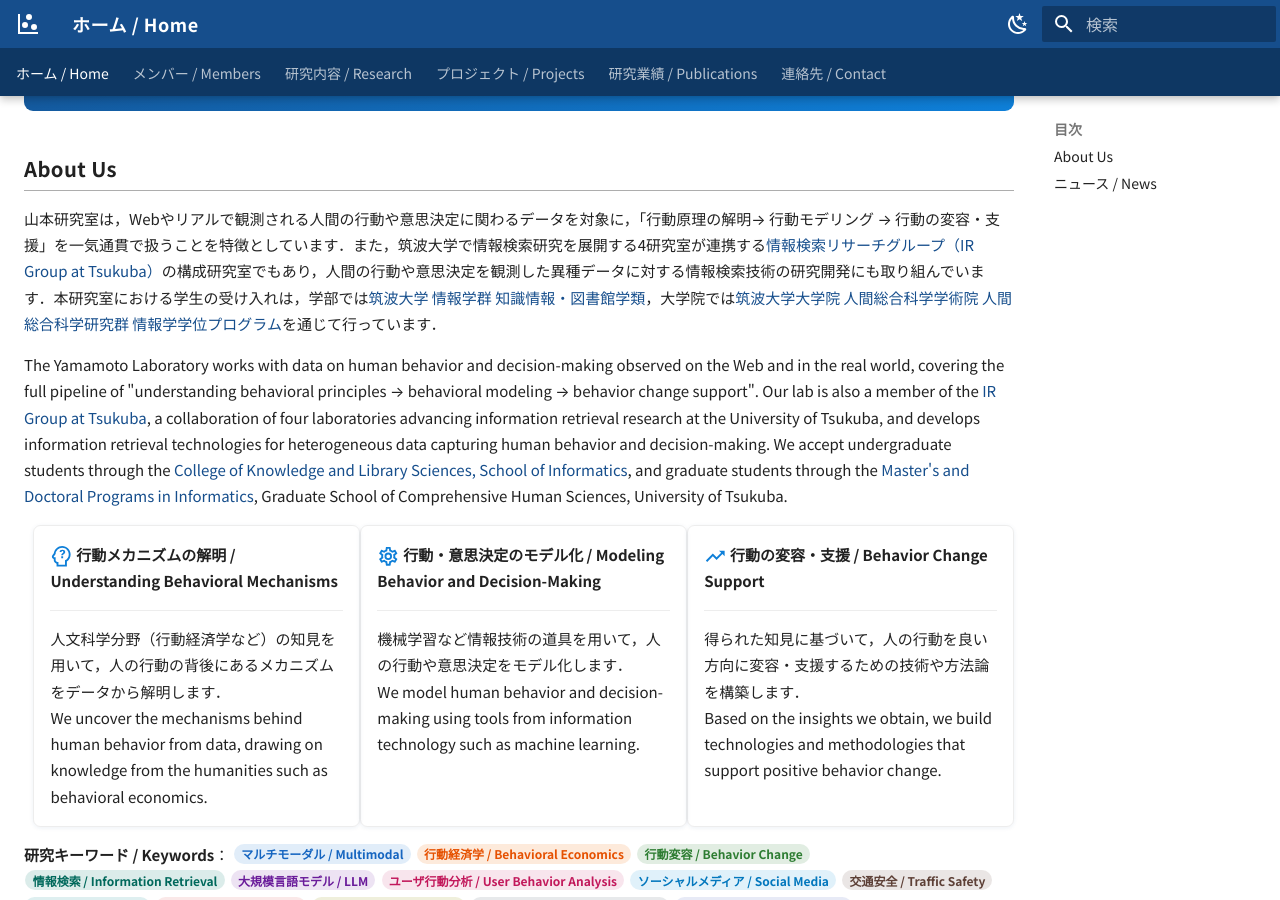
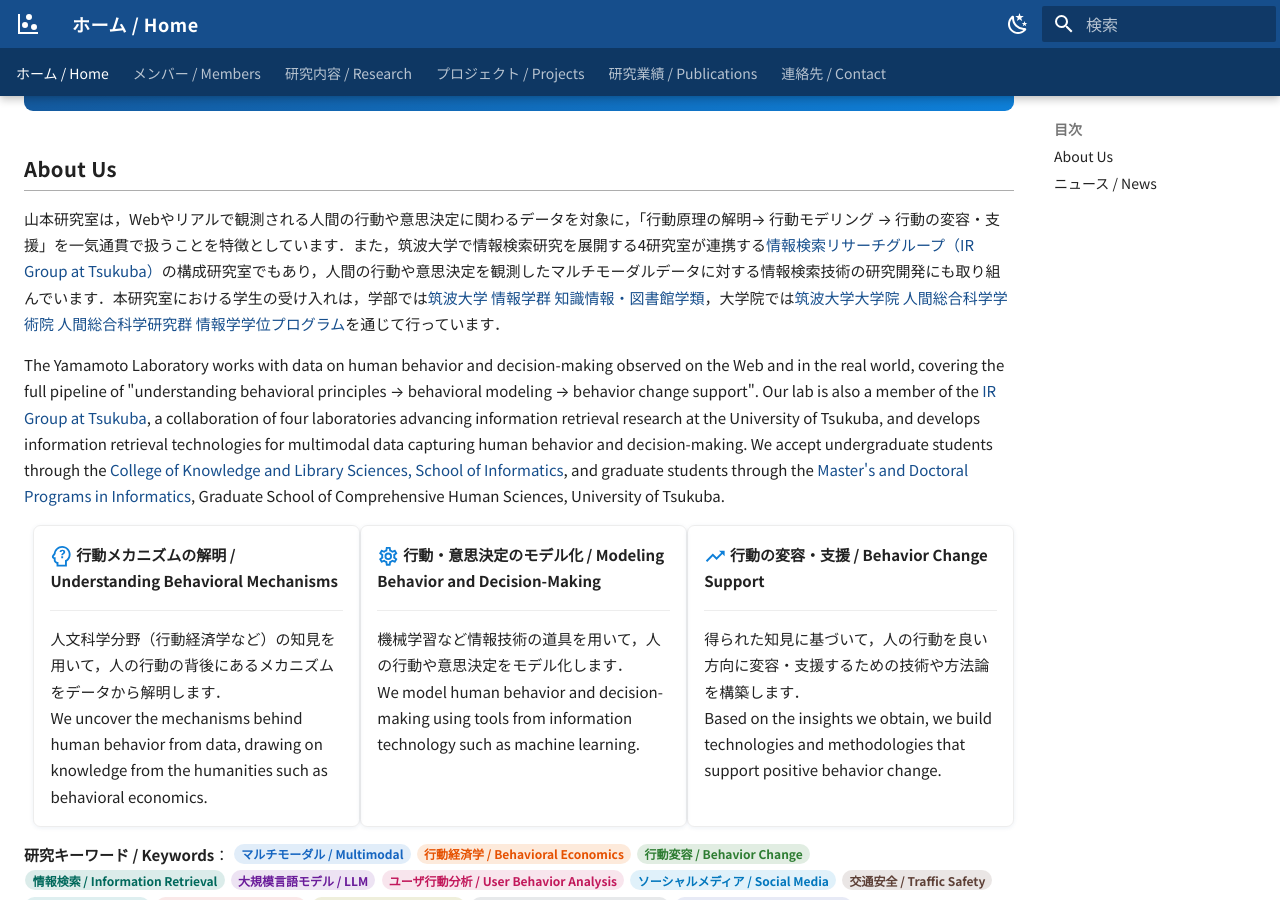
Before and after one commit to yamamotolab-tsukuba/yamamotolab-tsukuba.github.io, an MkDocs documentation site: the page built from docs/index.md, in a window 1280 px wide and 900 px high, scrolled down 367 px. Built offline with MkDocs 1.6.1 and Material for MkDocs 9.7.7, drawn with Linux system fonts in a browser that asks for light colours; emoji names are drawn with the system emoji font.

Commit message:
About usの異種データをマルチモーダルデータに変更
Co-Authored-By: Claude Fable 5 <noreply@anthropic.com>

```diff
--- a/docs/index.md
+++ b/docs/index.md
@@ -19,9 +19,9 @@ Understanding human behavior from data — We analyze behavioral and decision-ma
 
 ## About Us
 
-山本研究室は，Webやリアルで観測される人間の行動や意思決定に関わるデータを対象に，「行動原理の解明→ 行動モデリング → 行動の変容・支援」を一気通貫で扱うことを特徴としています．また，筑波大学で情報検索研究を展開する4研究室が連携する[情報検索リサーチグループ（IR Group at Tsukuba）](https://ir-tsukuba.github.io/){:target="_blank"}の構成研究室でもあり，人間の行動や意思決定を観測した異種データに対する情報検索技術の研究開発にも取り組んでいます．本研究室における学生の受け入れは，学部では[筑波大学 情報学群 知識情報・図書館学類](https://klis.tsukuba.ac.jp/){:target="_blank"}，大学院では[筑波大学大学院 人間総合科学学術院 人間総合科学研究群 情報学学位プログラム](https://informatics.tsukuba.ac.jp/){:target="_blank"}を通じて行っています．
+山本研究室は，Webやリアルで観測される人間の行動や意思決定に関わるデータを対象に，「行動原理の解明→ 行動モデリング → 行動の変容・支援」を一気通貫で扱うことを特徴としています．また，筑波大学で情報検索研究を展開する4研究室が連携する[情報検索リサーチグループ（IR Group at Tsukuba）](https://ir-tsukuba.github.io/){:target="_blank"}の構成研究室でもあり，人間の行動や意思決定を観測したマルチモーダルデータに対する情報検索技術の研究開発にも取り組んでいます．本研究室における学生の受け入れは，学部では[筑波大学 情報学群 知識情報・図書館学類](https://klis.tsukuba.ac.jp/){:target="_blank"}，大学院では[筑波大学大学院 人間総合科学学術院 人間総合科学研究群 情報学学位プログラム](https://informatics.tsukuba.ac.jp/){:target="_blank"}を通じて行っています．
 
-The Yamamoto Laboratory works with data on human behavior and decision-making observed on the Web and in the real world, covering the full pipeline of "understanding behavioral principles → behavioral modeling → behavior change support". Our lab is also a member of the [IR Group at Tsukuba](https://ir-tsukuba.github.io/){:target="_blank"}, a collaboration of four laboratories advancing information retrieval research at the University of Tsukuba, and develops information retrieval technologies for heterogeneous data capturing human behavior and decision-making. We accept undergraduate students through the [College of Knowledge and Library Sciences, School of Informatics](https://klis.tsukuba.ac.jp/){:target="_blank"}, and graduate students through the [Master's and Doctoral Programs in Informatics](https://informatics.tsukuba.ac.jp/){:target="_blank"}, Graduate School of Comprehensive Human Sciences, University of Tsukuba.
+The Yamamoto Laboratory works with data on human behavior and decision-making observed on the Web and in the real world, covering the full pipeline of "understanding behavioral principles → behavioral modeling → behavior change support". Our lab is also a member of the [IR Group at Tsukuba](https://ir-tsukuba.github.io/){:target="_blank"}, a collaboration of four laboratories advancing information retrieval research at the University of Tsukuba, and develops information retrieval technologies for multimodal data capturing human behavior and decision-making. We accept undergraduate students through the [College of Knowledge and Library Sciences, School of Informatics](https://klis.tsukuba.ac.jp/){:target="_blank"}, and graduate students through the [Master's and Doctoral Programs in Informatics](https://informatics.tsukuba.ac.jp/){:target="_blank"}, Graduate School of Comprehensive Human Sciences, University of Tsukuba.
 
 <div class="lab-pillars grid cards" markdown>
 
```
